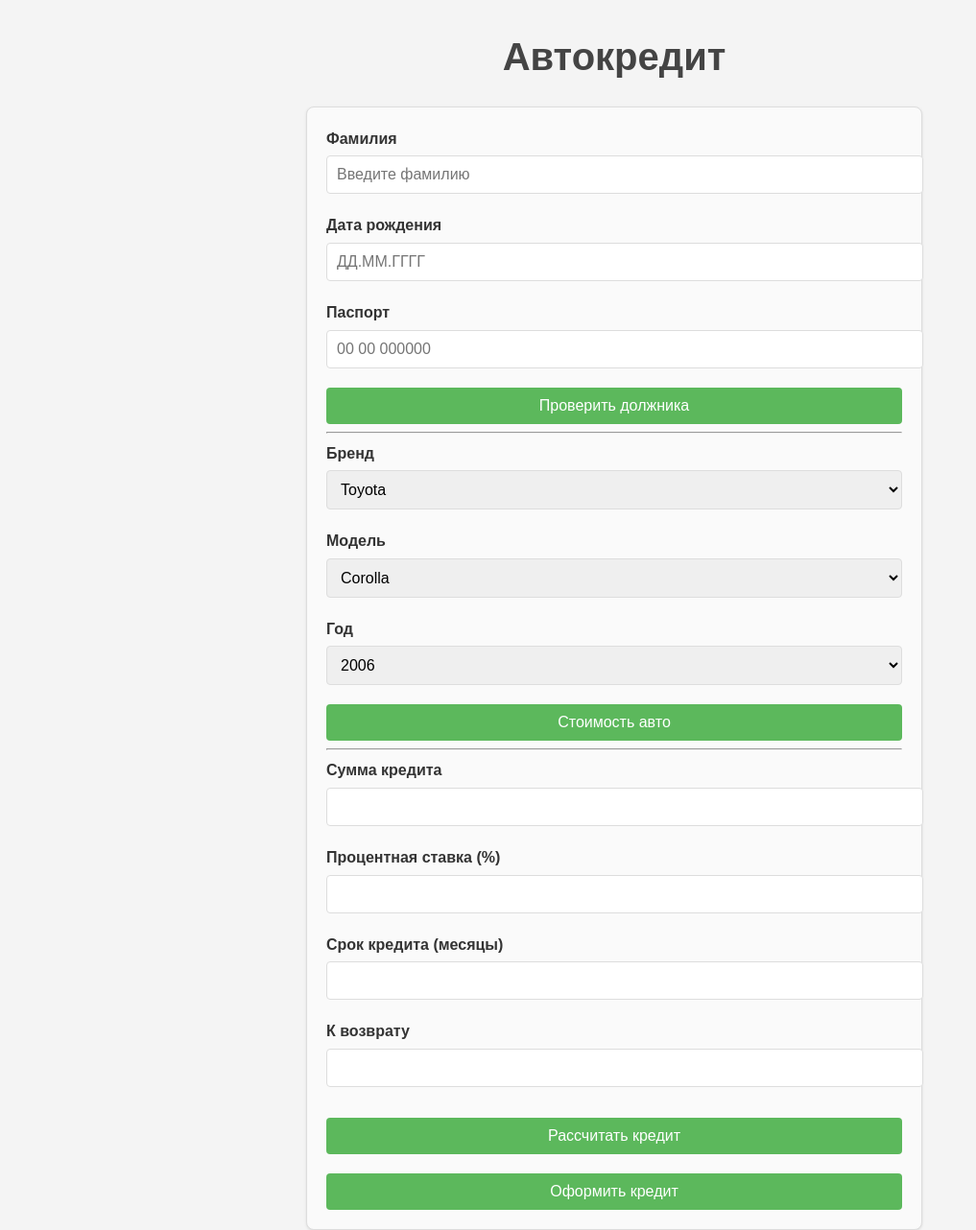
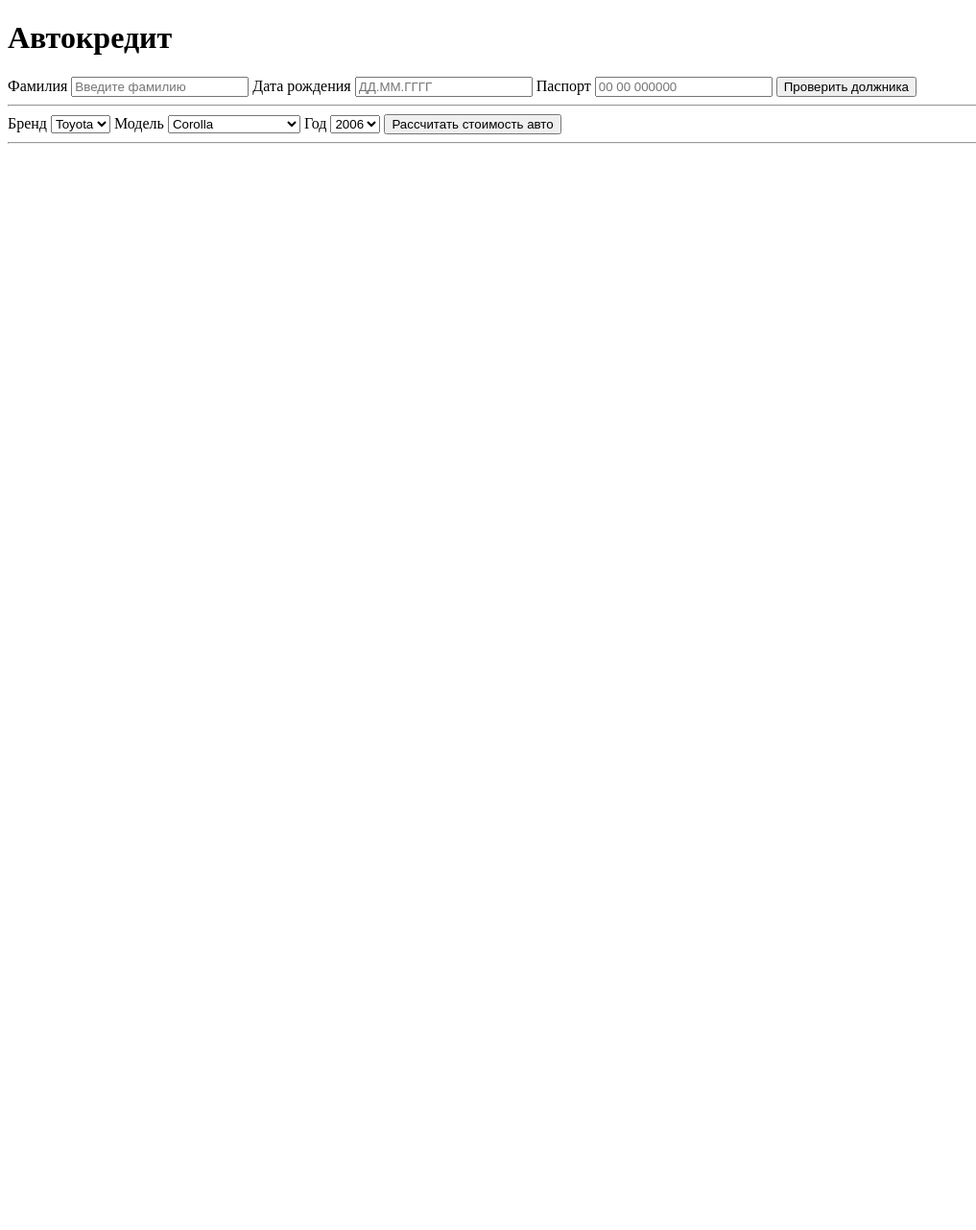
Before and after one commit to polaris2010/FlaskProject, a Flask app: page / in a window 1280 px wide. Shown: the whole page at 96% size, without its empty margins (0-1017 px from the left). After the commit the page ends 150 px from the top, so only its background shows below. Run offline with Flask 3, Linux system fonts and the light colour scheme.

Commit message:
Add files via upload

```diff
--- a/templates/index.html
+++ b/templates/index.html
@@ -4,40 +4,44 @@
     <meta charset="UTF-8">
     <meta name="viewport" content="width=device-width, initial-scale=1.0">
     <title>Автокредит</title>
-    <link rel="stylesheet" href="/static/css/styles.css">
+
     <script src="https://code.jquery.com/jquery-3.6.0.min.js"></script>
-    <link rel="stylesheet" href="{{ url_for('static', filename='css/app.css') }}">
+    <script src="/static/js/scripts.js"></script>
     <style>
-        /* Добавляем отступ между кнопками */
         .button-spacing {
-            margin-top: 0.75em; /* Отступ равный половине высоты кнопки */
+            margin-top: 0.75em;
+        }
+        #resultMessage {
+            color: red;
+            font-weight: bold;
         }
     </style>
 </head>
 <body>
     <h1>Автокредит</h1>
 
+    <!-- Форма для проверки должника -->
     <form id="loanForm">
-        <!-- Поле ФИО с проверкой на заглавную букву и кириллицу -->
         <label for="fio">Фамилия</label>
-        <input type="text" id="fio" name="fio" oninput="formatFio(this)" placeholder="Введите фамилию">
+        <input type="text" id="fio" name="fio" placeholder="Введите фамилию">
 
-        <!-- Поле дата рождения в формате 00.00.0000 -->
         <label for="birth_date">Дата рождения</label>
-        <input type="text" id="birth_date" name="birth_date" oninput="formatBirthDate(this)" maxlength="10" placeholder="ДД.ММ.ГГГГ" title="Введите дату в формате ДД.ММ.ГГГГ">
+        <input type="text" id="birth_date" name="birth_date" maxlength="10" placeholder="ДД.ММ.ГГГГ" title="Введите дату в формате ДД.ММ.ГГГГ">
 
-        <!-- Поле паспорт в формате 00 00 000000 -->
         <label for="passport">Паспорт</label>
-        <input type="text" id="passport" name="passport" oninput="formatPassport(this)" maxlength="13" placeholder="00 00 000000" title="Введите паспорт в формате 00 00 000000">
+        <input type="text" id="passport" name="passport" maxlength="12" placeholder="00 00 000000" title="Введите паспорт в формате 00 00 000000">
 
         <button type="button" id="checkDebtor">Проверить должника</button>
+        <div id="resultMessage"></div>
+    </form>
 
-        <hr>
+    <hr>
 
+    <!-- Форма для расчета стоимости авто -->
+    <form id="calculatePriceForm">
         <label for="brand">Бренд</label>
         <select id="brand" name="brand">
             <option value="Toyota">Toyota</option>
-            <!-- Можно добавить больше брендов здесь -->
         </select>
 
         <label for="model">Модель</label>
@@ -55,69 +59,12 @@
         </select>
 
         <!-- Кнопка для расчета стоимости авто -->
-        <button type="button" id="calculatePrice">Стоимость авто</button>
-
-        <hr>
-
-        <!-- Поля для суммы кредита, процентной ставки и срока кредита -->
-        <label for="loan_amount">Сумма кредита</label>
-        <input type="text" id="loan_amount" name="loan_amount" readonly>
-
-        <label for="interest_rate">Процентная ставка (%)</label>
-        <input type="text" id="interest_rate" name="interest_rate">
-
-        <label for="term_months">Срок кредита (месяцы)</label>
-        <input type="text" id="term_months" name="term_months">
-
-        <label for="return_amount">К возврату</label>
-        <input type="text" id="return_amount" name="return_amount" readonly>
-
-        <!-- Новая кнопка "Рассчитать кредит" перед кнопкой "Оформить кредит" -->
-        <button type="button" id="calculateLoan" class="button-spacing">Рассчитать кредит</button>
-
-        <!-- Отступ, чтобы добавить пространство между кнопками -->
-        <div style="height: 1.25em;"></div> <!-- Высота равна половине высоты кнопки (примерно 2.5em) -->
-
-        <button type="submit">Оформить кредит</button>
+        <button type="button" id="calculatePrice">Рассчитать стоимость авто</button>
     </form>
 
-    <script>
-        function formatFio(input) {
-            let value = input.value;
-            if (value.length > 0) {
-                value = value.charAt(0).toUpperCase() + value.slice(1).toLowerCase();
-            }
-            input.value = value.replace(/[^А-Яа-яЁё\s]/g, '');
-        }
 
-        function formatBirthDate(input) {
-            let value = input.value.replace(/\D/g, '');
-            if (value.length > 2) {
-                value = value.substring(0, 2) + '.' + value.substring(2);
-            }
-            if (value.length > 5) {
-                value = value.substring(0, 5) + '.' + value.substring(5);
-            }
-            input.value = value;
-        }
+    <hr>
 
-        function formatPassport(input) {
-            // Убираем все, кроме цифр
-            let value = input.value.replace(/\D/g, '');
 
-            // Проверяем длину и форматируем
-            if (value.length > 2) {
-                value = value.substring(0, 2) + ' ' + value.substring(2); // Форматируем первые две цифры
-            }
-            if (value.length > 6) {
-                value = value.substring(0, 7) + ' ' + value.substring(7); // Форматируем 6 оставшихся цифр
-            }
-
-            // Устанавливаем значение в поле ввода
-            input.value = value;
-        }
-    </script>
-
-    <script src="/static/js/scripts.js"></script>
 </body>
 </html>
```
